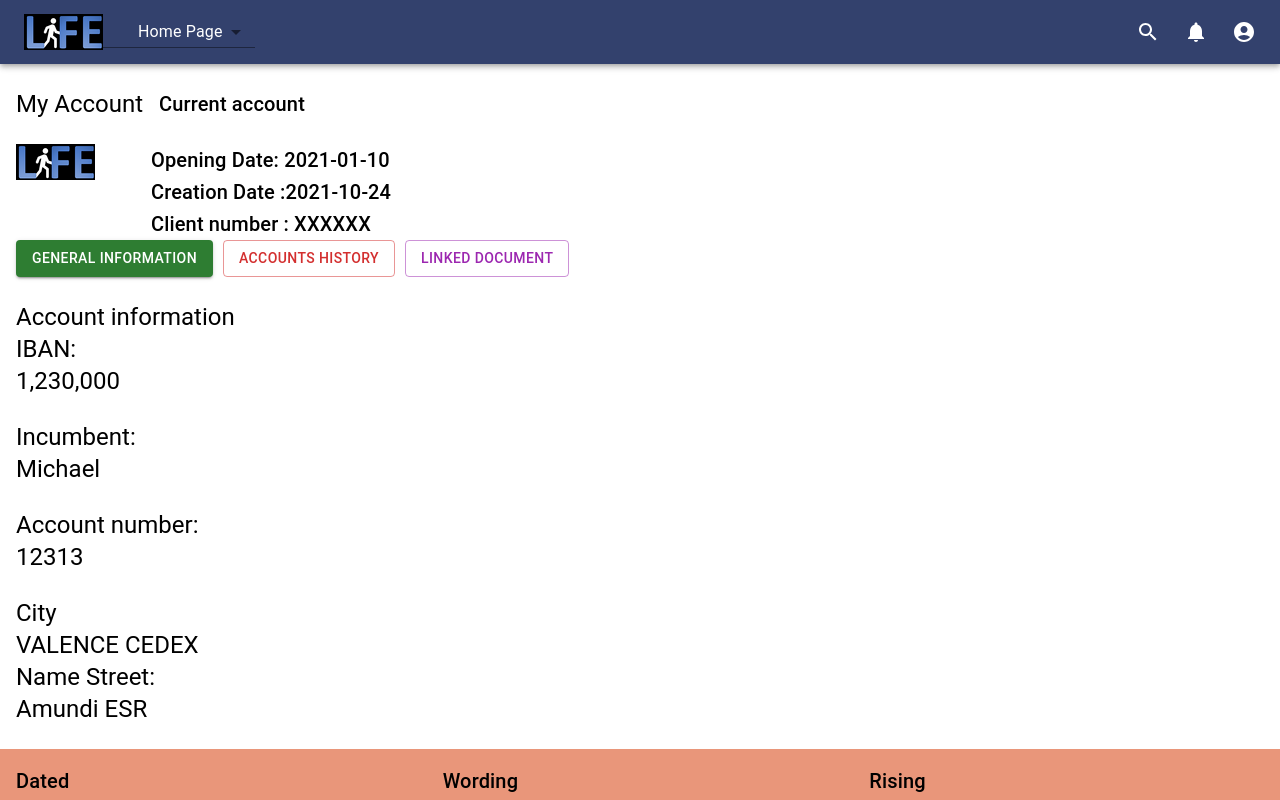
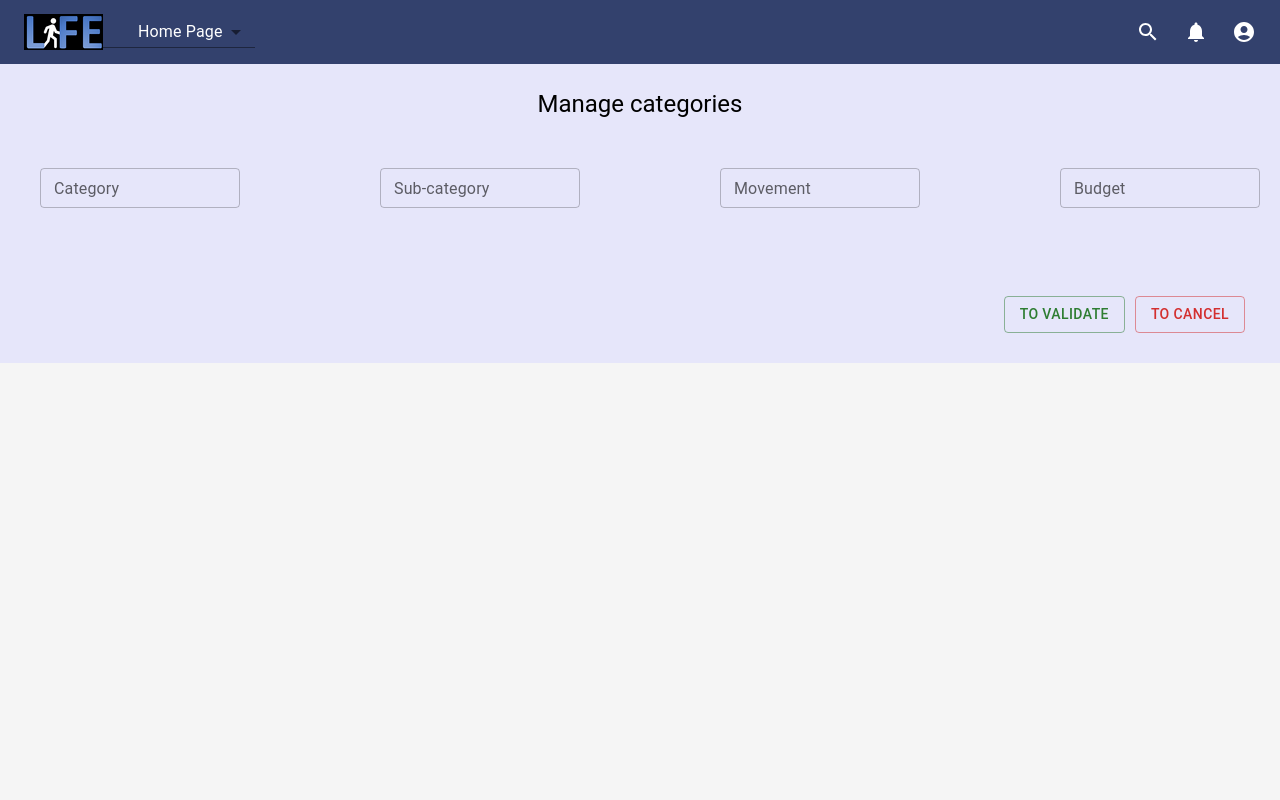
Before and after one commit to ranafaraznaru/DemoProject, a React (Create React App) app: page /categorization/managecategories/createcategory in a window 1280 px wide. Shown: the top 800 px of the page. Built offline with nearby package versions, Linux system fonts and the light colour scheme.

Commit message:
categorization

```diff
--- a/src/Components/App.js
+++ b/src/Components/App.js
@@ -8,18 +8,23 @@ import Categorization from "../Components/Categorization";
 import CurrentAccount from '../Components/CurrentAccount';
 // import CategorizationTable from "../Components/CategorizationTable";
 import { Routes, Route } from "react-router-dom";
-
+import ManageCategories from "../Components/ManageCategories";
+import CreateCategory from "../Components/CreateCategory"
 const App = () => {
   return (
     <>
       <NavBar />
-      <CurrentAccount />
       <div style={{ backgroundColor: "#f5f5f5", minHeight: "100vh" }}>
         <ThemeProvider theme={theme}>
           <Routes>
             <Route path="/" element={<Cards />} />
             <Route path="/myaccount" element={<Table />} />
+            <Route path="/myaccount/currentaccount" element={<CurrentAccount />} />
             <Route path="/categorization" element={<Categorization />} />
+            <Route path="/categorization/managecategories" element={<ManageCategories />} />
+            <Route path="/categorization/managecategories/createcategory" element={<CreateCategory />} />
+
+
           </Routes>
         </ThemeProvider>
       </div>
--- a/src/Components/Categorization.js
+++ b/src/Components/Categorization.js
@@ -1,6 +1,8 @@
 import * as React from "react";
 import { DataGrid } from "@mui/x-data-grid";
 import { Box, Typography, Button } from "@mui/material";
+import { Link } from "react-router-dom";
+
 const columns = [
   { field: "Dated", headerName: "Dated", width: 200 },
   { field: "AccountNumber", headerName: "Account Number", width: 300 },
@@ -102,6 +104,8 @@ const rows = [
 const Categorization = () => {
   return (
     <>
+
+
       <Box
         sx={{
           display: "flex",
@@ -142,6 +146,8 @@ const Categorization = () => {
           </Typography>
         </Box>
         <Box>
+          <Link to='/categorization/managecategories' style={{ textDecoration: 'none' }}>
+
             <Button variant="outlined" href="#outlined-buttons">
               See everything
             </Button>
@@ -151,6 +157,7 @@ const Categorization = () => {
             <Button variant="outlined" href="#outlined-buttons">
               Manage automatic assignment rule
             </Button>
+          </Link >
         </Box>
       </Box>
 
--- /dev/null
+++ b/src/Components/CreateCategory.js
@@ -0,0 +1,89 @@
+import React from 'react'
+import { Box, TextField, Grid, Typography, Button } from '@mui/material';
+const CreateCategory = () => {
+    return (
+        <>
+            <Box sx={{ backgroundColor: 'lavender' }}>
+
+                <Box >
+                    <Typography variant="h5" sx={{ textAlign: 'center' }} pb={5} pt={3} >
+                        Manage categories
+                    </Typography>
+                </Box>
+                <Box
+                    component="form"
+                    sx={{
+                        '& .MuiTextField-root': { m: 1, width: '25ch', marginLeft: '40px' },
+                    }}
+                    noValidate
+                    autoComplete="off"
+                >
+
+                    <Grid container spacing={10}>
+                        <Grid item xs={3}>
+                            <div>
+                                <TextField
+                                    label="Category"
+                                    id="outlined-size-small"
+
+                                    size="small"
+                                />
+                            </div>
+
+                        </Grid>
+                        <Grid item xs={3}>
+                            <div>
+                                <TextField
+                                    label="Sub-category"
+                                    id="outlined-size-small"
+
+                                    size="small"
+                                />
+                            </div>
+
+                        </Grid>
+                        <Grid item xs={3}>
+                            <div>
+                                <TextField
+                                    label="Movement"
+                                    id="outlined-size-small"
+
+                                    size="small"
+                                />
+                            </div>
+
+                        </Grid>
+                        <Grid item xs={3}>
+                            <div>
+                                <TextField
+                                    label="Budget"
+                                    id="outlined-size-small"
+
+                                    size="small"
+                                />
+                            </div>
+
+                        </Grid>
+                    </Grid>
+
+
+                </Box>
+                <Box sx={{
+                    display: 'flex', justifyContent: 'end', marginTop: '40px', paddingTop: '40px', paddingBottom: '30px',
+                    backgroundColor: 'lavender', minWidth: '100%'
+                }} >
+                    <Button variant="outlined" href="#outlined-buttons" color="success" sx={{ marginRight: '10px' }}>
+                        To validate
+                    </Button>
+
+                    <Button variant="outlined" href="#outlined-buttons" color="error" sx={{ marginRight: '35px' }} >
+                        To cancel
+                    </Button>
+
+                </Box>
+            </Box>
+        </>
+    )
+}
+
+export default CreateCategory
--- /dev/null
+++ b/src/Components/ManageCategories.js
@@ -0,0 +1,96 @@
+import * as React from "react";
+import { DataGrid } from "@mui/x-data-grid";
+import { Box, Typography, Button } from '@mui/material';
+import { Link } from "react-router-dom";
+
+const columns = [
+    { field: "id", headerName: "ID", width: 300 },
+    { field: "Category", headerName: "Category", width: 300 },
+    { field: "SubCategory", headerName: "Sub Category", width: 300 },
+
+    {
+        field: "Budget",
+        headerName: "Budget",
+        description: "This column has a value getter and is not sortable.",
+        sortable: false,
+        width: 300,
+        valueGetter: (params) =>
+            `${params.getValue(params.id, "Name") || ""} ${params.getValue(params.id, "SubCategory") || ""
+            }`,
+    },
+
+];
+
+const rows = [
+    {
+        id: 1,
+        SubCategory: "Snow",
+        Category: "Amundi",
+
+    },
+    {
+        id: 2,
+        SubCategory: "Lannister",
+        Category: "Amundi",
+
+    },
+
+];
+
+const ManageCategories = () => {
+    return (
+        <>
+            <Box>
+                <Typography variant="h5" sx={{ textAlign: 'center' }} pb={5} pt={3} >
+                    Manage categories
+                </Typography>
+            </Box>
+            <Box sx={{ display: 'flex', justifyContent: 'space-between' }}>
+                <Box>
+                    <Typography variant="h5"  >
+                        Category management
+                    </Typography>
+                </Box>
+                <Box>
+                    <Link to='/categorization/managecategories/createcategory' style={{ textDecoration: 'none' }}>
+                        <Button variant="outlined" href="#outlined-buttons" color="secondary" sx={{ marginRight: '10px' }} >
+                            To Create
+                        </Button>
+
+                        <Button variant="outlined" href="#outlined-buttons" color="success" sx={{ marginRight: '10px' }}>
+                            To Modify
+                        </Button>
+                        <Button variant="outlined" href="#outlined-buttons" color="error">
+                            To Delete
+                        </Button>
+                    </Link>
+                </Box>
+            </Box>
+            <Box pt={4}>
+
+                <div style={{ height: 400, width: "100%" }}>
+
+                    <DataGrid
+                        rows={rows}
+                        columns={columns}
+                        pageSize={10}
+                        rowsPerPageOptions={[10]}
+                        checkboxSelection
+                    />
+
+                </div>
+            </Box>
+            <Box sx={{ float: 'right' }}>
+                <Button variant="outlined" href="#outlined-buttons" color="success" sx={{ marginRight: '10px' }}>
+                    To validate
+                </Button>
+
+                <Button variant="outlined" href="#outlined-buttons" color="error" >
+                    To cancel
+                </Button>
+
+            </Box>
+        </>
+    );
+};
+export default ManageCategories;
--- a/src/Components/Table.js
+++ b/src/Components/Table.js
@@ -2,6 +2,8 @@ import * as React from "react";
 import { DataGrid } from "@mui/x-data-grid";
 import MyAccount from "../Components/MyAccount";
 import Box from '@mui/material/Box';
+import { Link } from "react-router-dom";
+
 const columns = [
   { field: "id", headerName: "ID", width: 60 },
   { field: "Name", headerName: "Name", width: 200 },
@@ -118,6 +120,7 @@ const Table = () => {
       <Box pt={4}>
         <MyAccount />
         <div style={{ height: 400, width: "100%" }}>
+          <Link to='/myaccount/currentaccount' style={{ textDecoration: 'none' }}>
             <DataGrid
               rows={rows}
               columns={columns}
@@ -125,6 +128,7 @@ const Table = () => {
               rowsPerPageOptions={[10]}
               checkboxSelection
             />
+          </Link >
         </div>
       </Box>
     </>
```
Lines whose indentation alone changed are shown as unchanged.
